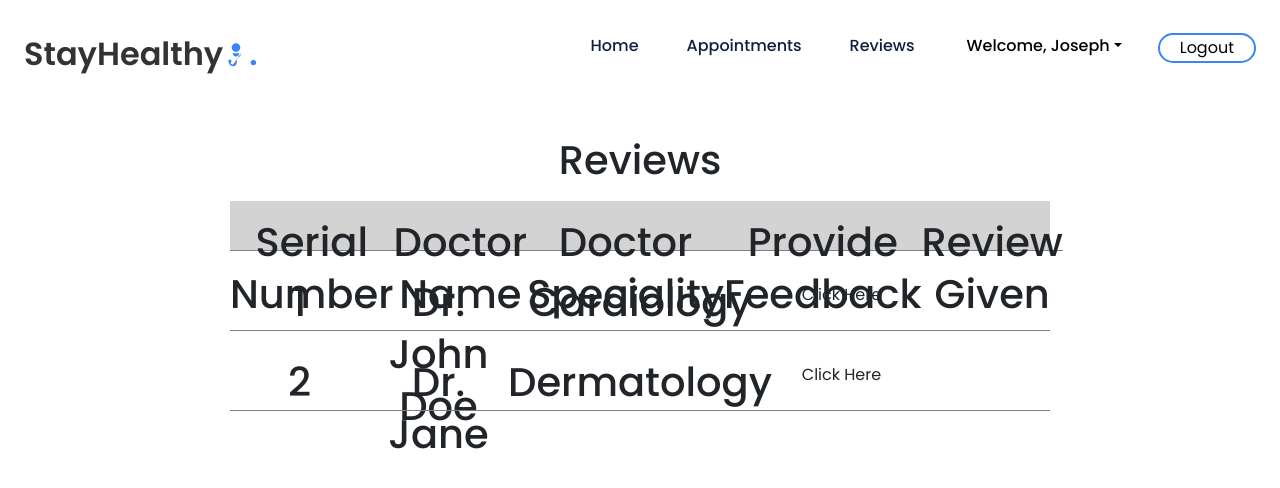
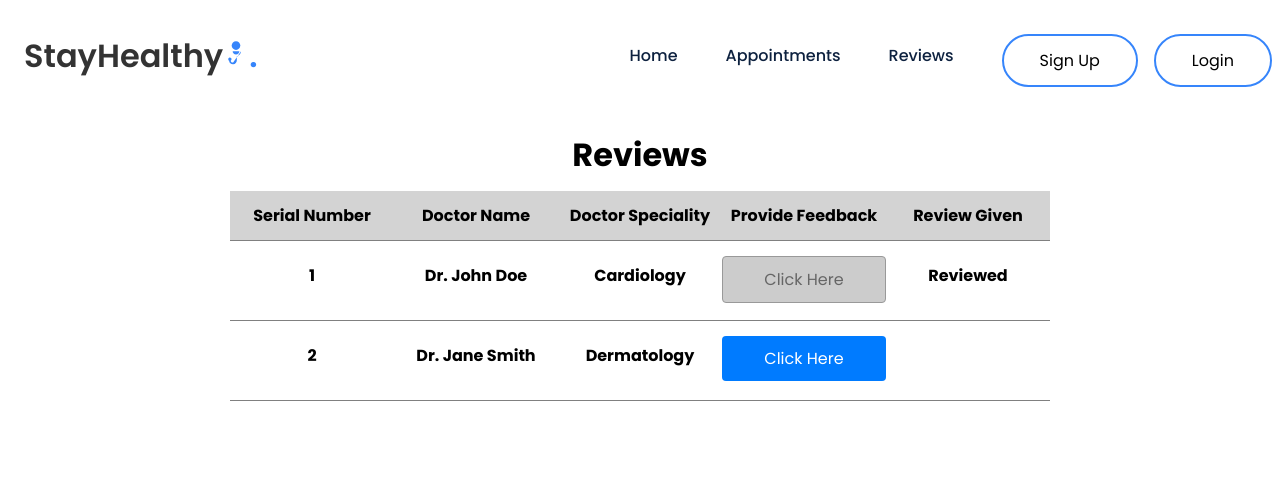
Before and after one commit to josephchuadb/test_med_app, a React (Create React App) app: page /ReviewForm/ReviewForm in a window 1280 px wide. Shown: the top 488 px of the page. Built offline with nearby package versions, Linux system fonts and the light colour scheme.

Commit message:
Review and Profile Updated

```diff
--- a/package.json
+++ b/package.json
@@ -11,7 +11,6 @@
     "react-bootstrap": "^2.10.4",
     "react-dom": "^18.3.1",
     "react-icons": "^5.3.0",
-    "react-router-bootstrap": "^0.26.3",
     "react-router-dom": "^6.26.1",
     "react-scripts": "5.0.1",
     "reactjs-popup": "^2.0.6",
--- a/public/index.html
+++ b/public/index.html
@@ -28,7 +28,6 @@
     <link rel="preconnect" href="https://fonts.googleapis.com" />
     <link rel="preconnect" href="https://fonts.gstatic.com" crossorigin />
     <link href="https://fonts.googleapis.com/css2?family=Poppins:wght@100;200;300;400;500;600;700;800;900&display=swap" rel="stylesheet">
-    <link href="https://cdn.jsdelivr.net/npm/bootstrap@5.3.3/dist/css/bootstrap.min.css" rel="stylesheet" integrity="sha384-QWTKZyjpPEjISv5WaRU9OFeRpok6YctnYmDr5pNlyT2bRjXh0JMhjY6hW+ALEwIH" crossorigin="anonymous">
     <link rel="stylesheet" href="https://maxcdn.bootstrapcdn.com/font-awesome/4.4.0/css/font-awesome.min.css">
   </head>
   <body>
--- a/src/Components/Navbar/Navbar.js
+++ b/src/Components/Navbar/Navbar.js
@@ -79,6 +79,7 @@ const Navbar = () => {
                 <li className="link">
                     <Link to="/ReviewForm/ReviewForm">Reviews</Link>
                 </li>
+                {/*
                 <li className="link">
                     <ProfileCard />
                 </li>
@@ -87,7 +88,8 @@ const Navbar = () => {
                         Logout
                     </button>
                 </li>
-                {/*
+                */}
+
                 {isLoggedIn? (
                     <>
                         <li className="link">
@@ -110,7 +112,7 @@ const Navbar = () => {
                         </li>
                     </>
                 )}
-                */}
+
                 </ul>
             </nav>
         </div>
--- a/src/Components/ProfileCard/ProfileCard.js
+++ b/src/Components/ProfileCard/ProfileCard.js
@@ -1,5 +1,5 @@
 import React, { useState } from 'react';
-//import 'bootstrap/dist/css/bootstrap.css';
+// import 'bootstrap/dist/css/bootstrap.css';
 import Dropdown from 'react-bootstrap/Dropdown';
 import './ProfileCard.css'
 import { Link, useNavigate } from 'react-router-dom';
@@ -13,7 +13,7 @@ const ProfileCard = () => {
               Welcome, Joseph
             </Dropdown.Toggle>
             <Dropdown.Menu style={{ marginTop: -2 }}>
-              <Dropdown.Item href="#" style={{ display: 'block',
+              <Dropdown.Item href="/ProfileForm/ProfileForm" style={{ display: 'block',
                   width: 200, textAlign: 'center', padding: 0 }}>
                 Your Profile
               </Dropdown.Item>
--- a/src/Components/ReviewForm/ReviewForm.css
+++ b/src/Components/ReviewForm/ReviewForm.css
@@ -47,6 +47,13 @@
     color: #fff; /* Set text color for danger button */
 }
 
+button:disabled,
+button[disabled]{
+  border: 1px solid #999999;
+  background-color: #cccccc;
+  color: #666666;
+}
+
 .grid {
   display: grid;
   grid-template-columns: repeat(5, 1fr);
--- a/src/Components/ReviewForm/ReviewForm.js
+++ b/src/Components/ReviewForm/ReviewForm.js
@@ -1,19 +1,24 @@
 import React, { useState } from 'react';
-import './ReviewForm.css'
+import './ReviewForm.css';
 // import { Link, useNavigate } from 'react-router-dom';
 // import { API_URL } from '../../config';
 import Popup from 'reactjs-popup';
 import 'reactjs-popup/dist/index.css';
+import { FaStar } from 'react-icons/fa';
+import StarRatings from '../StarRatings/StarRatings';
 
 const ReviewForm = ({onSubmit}) => {
     const [name, setName] = useState('');
     const [review, setReview] = useState('');
+    const [value, setValue] = useState("");
+    const [star, setStar] = useState();
 
     const handleFormSubmit = (e) => {
         e.preventDefault();
         onSubmit({ name, review });
         setName('');
         setReview('');
+        setValue(review + " with " + star + " star ");
     };
 
     return (
@@ -40,7 +45,7 @@ const ReviewForm = ({onSubmit}) => {
                         </div>
                     <div className="list">
                         <h1>
-                            <Popup trigger={<button className="btn">Click Here</button>}
+                            <Popup trigger={<button className="btn" disabled >Click Here</button>}
                             modal nested>
                             {close => (
                                 <div className='modal'>
@@ -69,14 +74,21 @@ const ReviewForm = ({onSubmit}) => {
                                                 required >
                                             </textarea>
                                         </div>
+                                        <div className="form-group">
+                                            <label htmlFor="name">Rating:</label>
+                                            <StarRatings setStar= {setStar} />
+                                        </div>
                                         <button onClick={() => close()}>Submit</button>
+                                        <div>{value}</div>
                                     </form>
                                 </div>
                             )}
                             </Popup>
                         </h1>
                     </div>
-                    <div className="list"></div>
+                    <div className="list">
+                        <h1 className="list__top">Reviewed</h1>
+                    </div>
                     <div className="list">
                         <h1 className="list__top">2</h1>
                         </div>
@@ -116,6 +128,10 @@ const ReviewForm = ({onSubmit}) => {
                                                 onChange={(e) => setReview(e.target.value)}
                                                 required >
                                             </textarea>
+                                            <div className="form-group">
+                                                <label htmlFor="name">Rating:</label>
+                                                <StarRatings setStar= {setStar} />
+                                            </div>
                                         </div>
                                         <button onClick={() => close()}>Submit</button>
                                     </form>
--- /dev/null
+++ b/src/Components/StarRatings/StarRatings.js
@@ -0,0 +1,33 @@
+import React, { useState } from 'react';
+import { FaStar } from 'react-icons/fa';
+
+const StarRatings = ({setStar}) => {
+    const [rating, setRating] = useState(0);
+    const [hover, setHover] = useState(null);
+
+    const handleClick = (ratingValue) => {
+        setRating(ratingValue);
+        setStar(ratingValue);
+    };
+
+    return (
+    <div style={{ display: 'flex' }}>
+      {[...Array(5)].map((star, i) => {
+        const ratingValue = i + 1;
+        return (
+          <label key={i}>
+            <FaStar
+                color={ratingValue <= (hover || rating) ? "gold" : "lightgray"}
+                size={20}
+                onMouseEnter={() => setHover(ratingValue)}
+                onMouseLeave={() => setHover(null)}
+                onClick={() => handleClick(ratingValue)}
+            />
+          </label>
+        );
+      })}
+    </div>
+  );
+};
+
+export default StarRatings;
```
Also changed, not shown: 1 other file (tests, documents, lock files or other folders).
